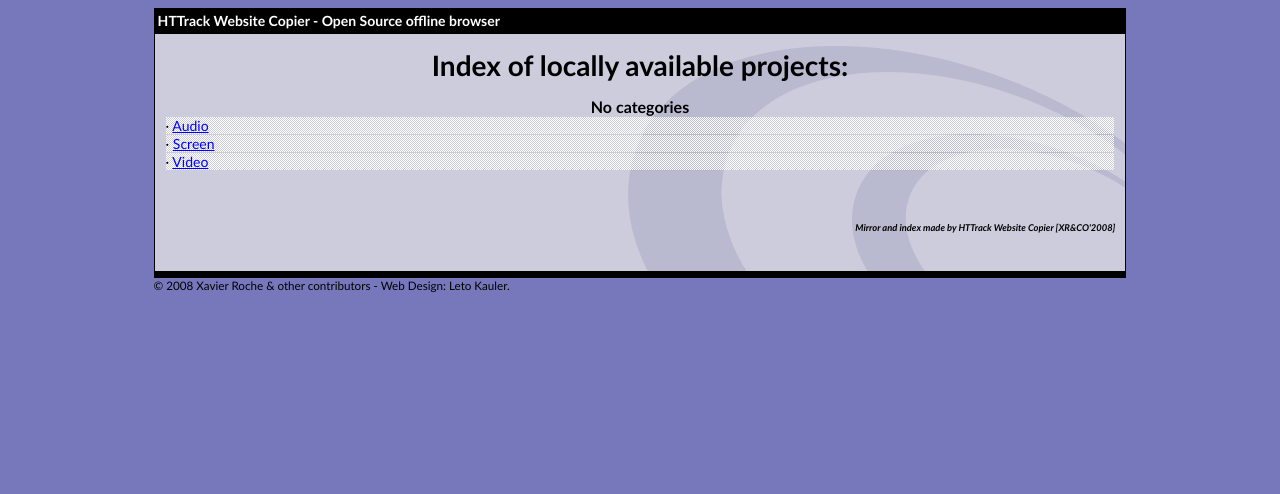
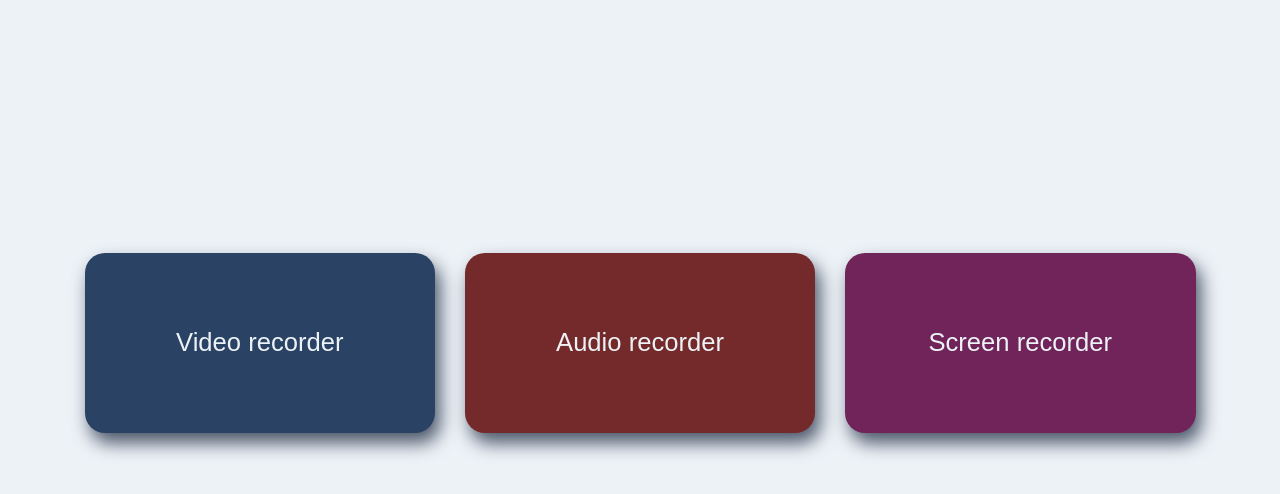
Before and after one commit to DaWe35/Skynet-recorder, a plain HTML site: page index.html in a window 1280 px wide. Drawn offline with Linux system fonts and the light colour scheme.

Commit message:
index page

```diff
--- a/index.html
+++ b/index.html
@@ -1,148 +1,55 @@
-<html xmlns="http://www.w3.org/1999/xhtml" lang="en">
-
+<html>
 <head>
-	<meta http-equiv="Content-Type" content="text/html; charset=utf-8" />
-	<meta name="description" content="HTTrack is an easy-to-use website mirror utility. It allows you to download a World Wide website from the Internet to a local directory,building recursively all structures, getting html, images, and other files from the server to your computer. Links are rebuiltrelatively so that you can freely browse to the local site (works with any browser). You can mirror several sites together so that you can jump from one toanother. You can, also, update an existing mirror site, or resume an interrupted download. The robot is fully configurable, with an integrated help" />
-	<meta name="keywords" content="httrack, HTTRACK, HTTrack, winhttrack, WINHTTRACK, WinHTTrack, offline browser, web mirror utility, aspirateur web, surf offline, web capture, www mirror utility, browse offline, local  site builder, website mirroring, aspirateur www, internet grabber, capture de site web, internet tool, hors connexion, unix, dos, windows 95, windows 98, solaris, ibm580, AIX 4.0, HTS, HTGet, web aspirator, web aspirateur, libre, GPL, GNU, free software" />
-	<title>List of available projects - HTTrack Website Copier</title>
-	<!-- Mirror and index made by HTTrack Website Copier/3.49-2 [XR&CO'2014] -->
+	<title>Skynet Recorder</title>
+	<meta charset="utf-8">
 
 	<style type="text/css">
-	<!--
-
 		body {
-	margin: 0;  padding: 0;  margin-bottom: 15px;  margin-top: 8px;
-	background: #77b;
+			background-color: #EDF2F7;
+    		font-family: Arial,Helvetica,sans-serif;
 		}
-body, td {
-	font: 14px "Trebuchet MS", Verdana, Arial, Helvetica, sans-serif;
+		.container {
+			text-align: center;
+			margin-top:  30vh;
+		}
+		.card {
+			display: inline-block;
+			margin: 1%;
+			padding: 6% 2%;
+			font-size: 160%;
+			color: #EDF2F7;
+			text-decoration: none;
+			min-width: 300px;
+			border-radius: 20px;
+			box-shadow: ;
 		}
 
-#subTitle {
-	background: #000;  color: #fff;  padding: 4px;  font-weight: bold;
+		.video {
+			background-color: #2A4365;
+			box-shadow: 5px 10px 18px #4A5568;
 		}
-
-#siteNavigation a, #siteNavigation .current {
-	font-weight: bold;  color: #448;
+		.audio {
+			background-color: #742A2A;
+			box-shadow: 5px 10px 18px #4A5568;
 		}
-#siteNavigation a:link    { text-decoration: none; }
-#siteNavigation a:visited { text-decoration: none; }
-
-#siteNavigation .current { background-color: #ccd; }
-
-#siteNavigation a:hover   { text-decoration: none;  background-color: #fff;  color: #000; }
-#siteNavigation a:active  { text-decoration: none;  background-color: #ccc; }
-
-
-a:link    { text-decoration: underline;  color: #00f; }
-a:visited { text-decoration: underline;  color: #000; }
-a:hover   { text-decoration: underline;  color: #c00; }
-a:active  { text-decoration: underline; }
-
-#pageContent {
-	clear: both;
-	border-bottom: 6px solid #000;
-	padding: 10px;  padding-top: 20px;
-	line-height: 1.65em;
-	background-image: url(backblue.gif);
-	background-repeat: no-repeat;
-	background-position: top right;
+		.screen {
+			background-color: #702459;
+			box-shadow: 5px 10px 18px #4A5568;
 		}
-
-#pageContent, #siteNavigation {
-	background-color: #ccd;
-	}
-
-
-.imgLeft  { float: left;   margin-right: 10px;  margin-bottom: 10px; }
-.imgRight { float: right;  margin-left: 10px;   margin-bottom: 10px; }
-
-hr { height: 1px;  color: #000;  background-color: #000;  margin-bottom: 15px; }
-
-h1 { margin: 0;  font-weight: bold;  font-size: 2em; }
-h2 { margin: 0;  font-weight: bold;  font-size: 1.6em; }
-h3 { margin: 0;  font-weight: bold;  font-size: 1.3em; }
-h4 { margin: 0;  font-weight: bold;  font-size: 1.18em; }
-
-.blak { background-color: #000; }
-.hide { display: none; }
-.tableWidth { min-width: 400px; }
-
-.tblRegular       { border-collapse: collapse; }
-.tblRegular td    { padding: 6px;  background-image: url(fade.gif);  border: 2px solid #99c; }
-.tblHeaderColor, .tblHeaderColor td { background: #99c; }
-.tblNoBorder td   { border: 0; }
-
-
-// -->
 	</style>
 
 </head>
-
 <body>
-<table width="76%" border="0" align="center" cellspacing="0" cellpadding="3" class="tableWidth">
-	<tr>
-	<td id="subTitle">HTTrack Website Copier - Open Source offline browser</td>
-	</tr>
-</table>
-<table width="76%" border="0" align="center" cellspacing="0" cellpadding="0" class="tableWidth">
-<tr class="blak">
-<td>
-	<table width="100%" border="0" align="center" cellspacing="1" cellpadding="0">
-	<tr>
-	<td colspan="6">
-		<table width="100%" border="0" align="center" cellspacing="0" cellpadding="10">
-		<tr>
-		<td id="pageContent">
-<!-- ==================== End prologue ==================== -->
-
-
-<h1 ALIGN=Center>Index of locally available projects:</H1>
-  <table border="0" width="100%" cellspacing="1" cellpadding="0">
-		<TH>
-		<BR/>
-			No categories
-		</TH>
-		<TR>
-		  <TD BACKGROUND="fade.gif">
-                    &middot; <A HREF="Audio/index.html">Audio</A>
-   		  </TD>
-		</TR>
-		<TR>
-		  <TD BACKGROUND="fade.gif">
-                    &middot; <A HREF="Screen/index.html">Screen</A>
-   		  </TD>
-		</TR>
-		<TR>
-		  <TD BACKGROUND="fade.gif">
-                    &middot; <A HREF="Video/index.html">Video</A>
-   		  </TD>
-		</TR>
-	</TABLE>
-	<BR>
-	<H6 ALIGN="RIGHT">
-         <I>Mirror and index made by HTTrack Website Copier [XR&CO'2008]</I>
-	</H6>
-	<!-- Mirror and index made by HTTrack Website Copier/3.49-2 [XR&CO'2014] -->
-	<!-- Thanks for using HTTrack Website Copier! -->
-
-<!-- ==================== Start epilogue ==================== -->
-		</td>
-		</tr>
-		</table>
-	</td>
-	</tr>
-	</table>
-</td>
-</tr>
-</table>
-
-<table width="76%" border="0" align="center" valign="bottom" cellspacing="0" cellpadding="0">
-	<tr>
-	<td id="footer"><small>&copy; 2008 Xavier Roche & other contributors - Web Design: Leto Kauler.</small></td>
-	</tr>
-</table>
-
+	<div class="container">
+		<a href="video.html" class="card video">
+			Video recorder
+		</a>
+		<a href="audio.html" class="card audio">
+			Audio recorder
+		</a>
+		<a href="screen.html" class="card screen">
+			Screen recorder
+		</a>
+	</div>
 </body>
-
 </html>
```
Also changed, not shown: audio.html (+1 -1 lines), screen.html (+1 -1 lines), video.html (+1 -1 lines). Lines whose indentation alone changed are shown as unchanged.
